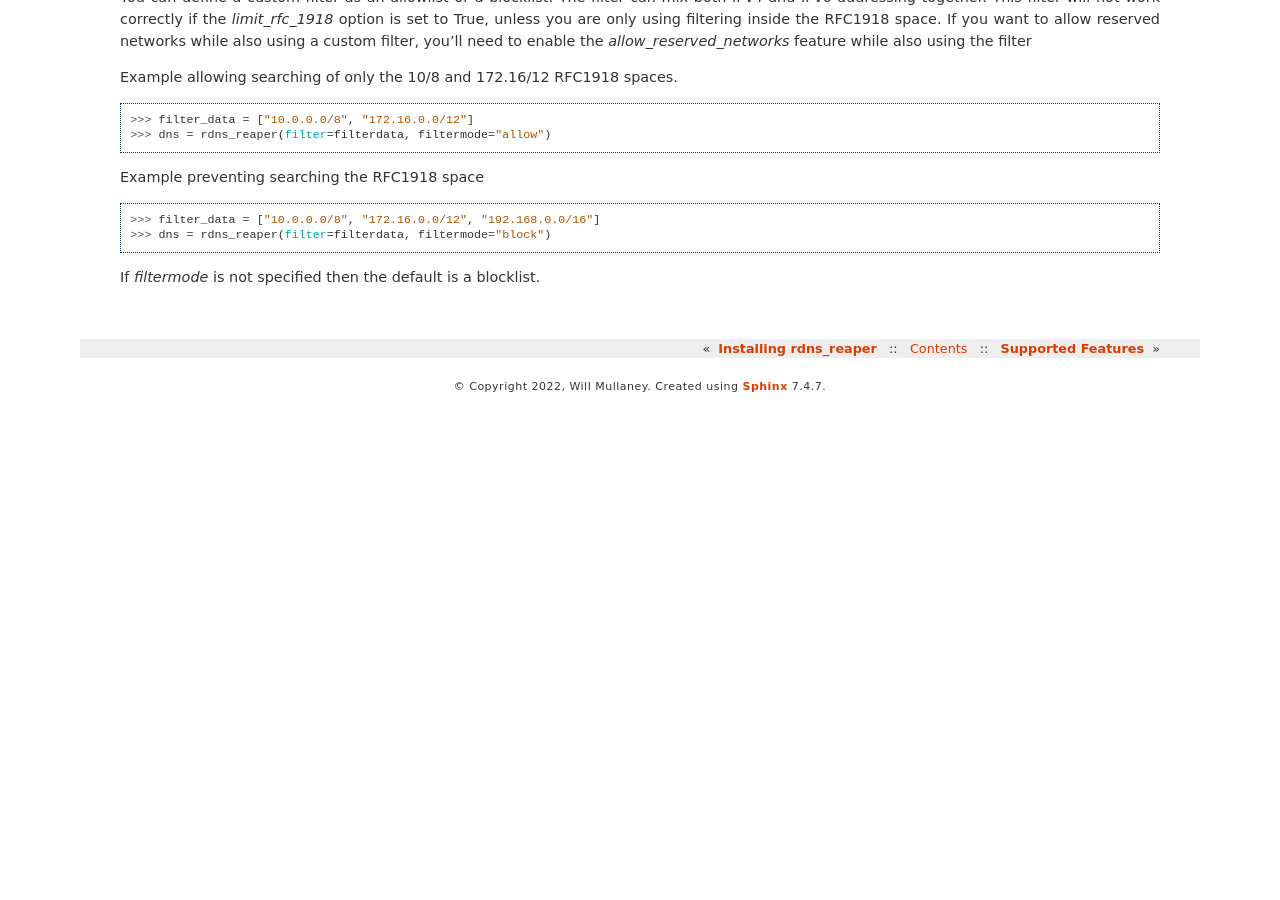
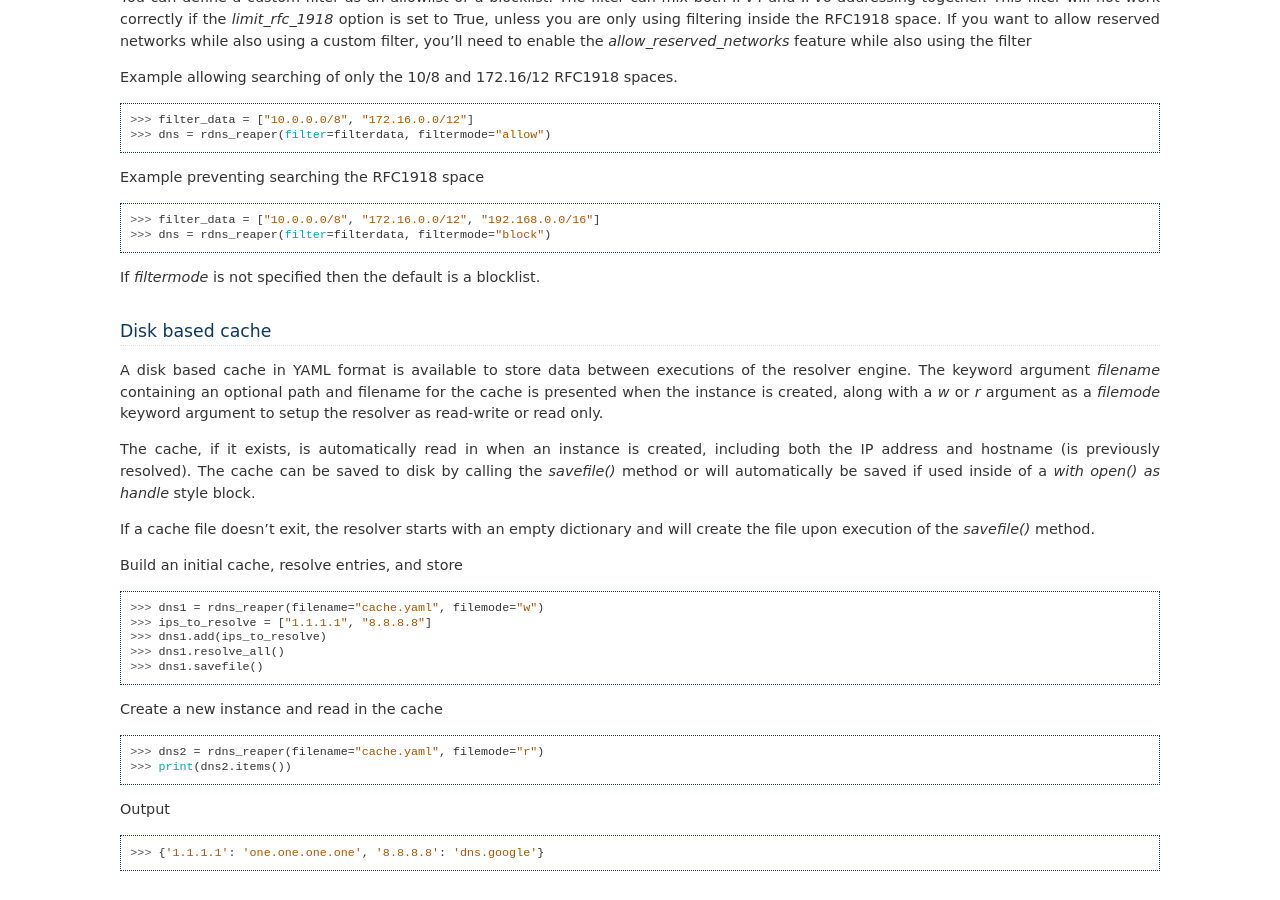
Before and after one commit to mullaneywt/rdns_reaper, a Sphinx documentation site: the page built from docs/basicusage.rst, in a window 1280 px wide and 900 px high, scrolled down 1803 px. Built offline with Sphinx 7.4.7, drawn with Linux system fonts in a browser that asks for light colours; before the commit the page ends 2206 px from its top, so only the background shows below that.

Commit message:
Update docs for disk based cache

```diff
--- a/docs/basicusage.rst
+++ b/docs/basicusage.rst
@@ -95,3 +95,29 @@ Example preventing searching the RFC1918 space
 >>> dns = rdns_reaper(filter=filterdata, filtermode="block")
 
 If `filtermode` is not specified then the default is a blocklist.
+
+Disk based cache
+----------------
+
+A disk based cache in YAML format is available to store data between executions of the resolver engine.  The keyword argument `filename` containing an optional path and filename for the cache is presented when the instance is created, along with a `w` or `r` argument as a `filemode` keyword argument to setup the resolver as read-write or read only.
+
+The cache, if it exists, is automatically read in when an instance is created, including both the IP address and hostname (is previously resolved).  The cache can be saved to disk by calling the `savefile()` method or will automatically be saved if used inside of a `with open() as handle` style block.
+
+If a cache file doesn't exit, the resolver starts with an empty dictionary and will create the file upon execution of the `savefile()` method.
+
+Build an initial cache, resolve entries, and store
+
+>>> dns1 = rdns_reaper(filename="cache.yaml", filemode="w")
+>>> ips_to_resolve = ["1.1.1.1", "8.8.8.8"]
+>>> dns1.add(ips_to_resolve)
+>>> dns1.resolve_all()
+>>> dns1.savefile()
+
+Create a new instance and read in the cache
+
+>>> dns2 = rdns_reaper(filename="cache.yaml", filemode="r")
+>>> print(dns2.items())
+
+Output
+
+>>> {'1.1.1.1': 'one.one.one.one', '8.8.8.8': 'dns.google'}
```
